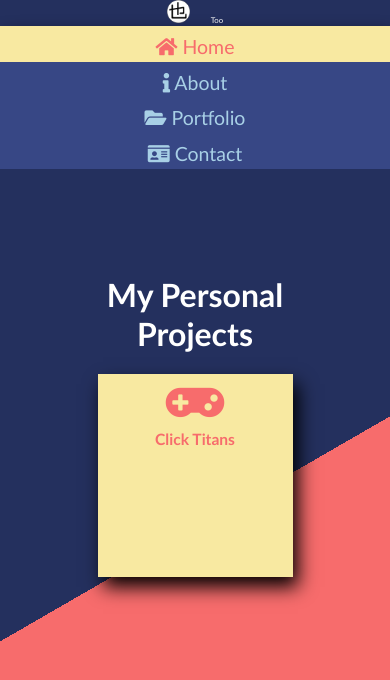
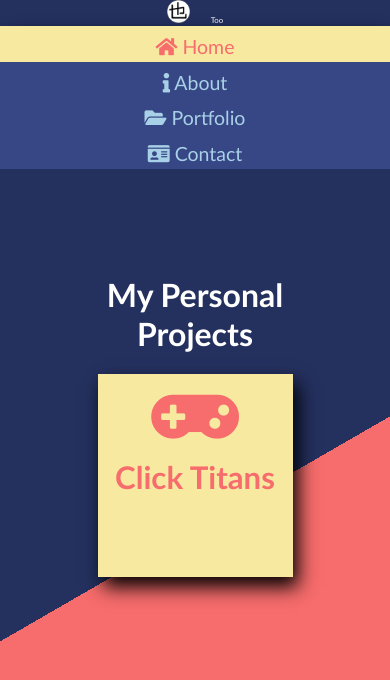
Before and after one commit to naseGaming/my-portfolio, a React (Create React App) app: page /my-portfolio/Portfolio in a window 390 px wide. Shown: the top 680 px of the page. Built offline with nearby package versions, Linux system fonts and the light colour scheme.

Commit message:
Update Portfolio.css
updated responsive design

```diff
--- a/src/components/Portfolio.css
+++ b/src/components/Portfolio.css
@@ -76,3 +76,41 @@
 		font-size: 2.5vw;
 	}
 }
+
+@media only screen and (max-width: 600px) {
+
+	.project .Icon{
+		font-size: 15vw;
+	}
+
+	.project .title{
+		font-size: 6vw;
+	}
+
+	.project .content{
+		font-size: 3.5vw;
+	}
+
+	.project .VisitApp{
+		font-size: 3.5vw;
+	}
+}
+
+@media only screen and (max-width: 500px) {
+
+	.project .Icon{
+		font-size: 18vw;
+	}
+
+	.project .title{
+		font-size: 8vw;
+	}
+
+	.project .content{
+		font-size: 4vw;
+	}
+
+	.project .VisitApp{
+		font-size: 4vw;
+	}
+}
```
